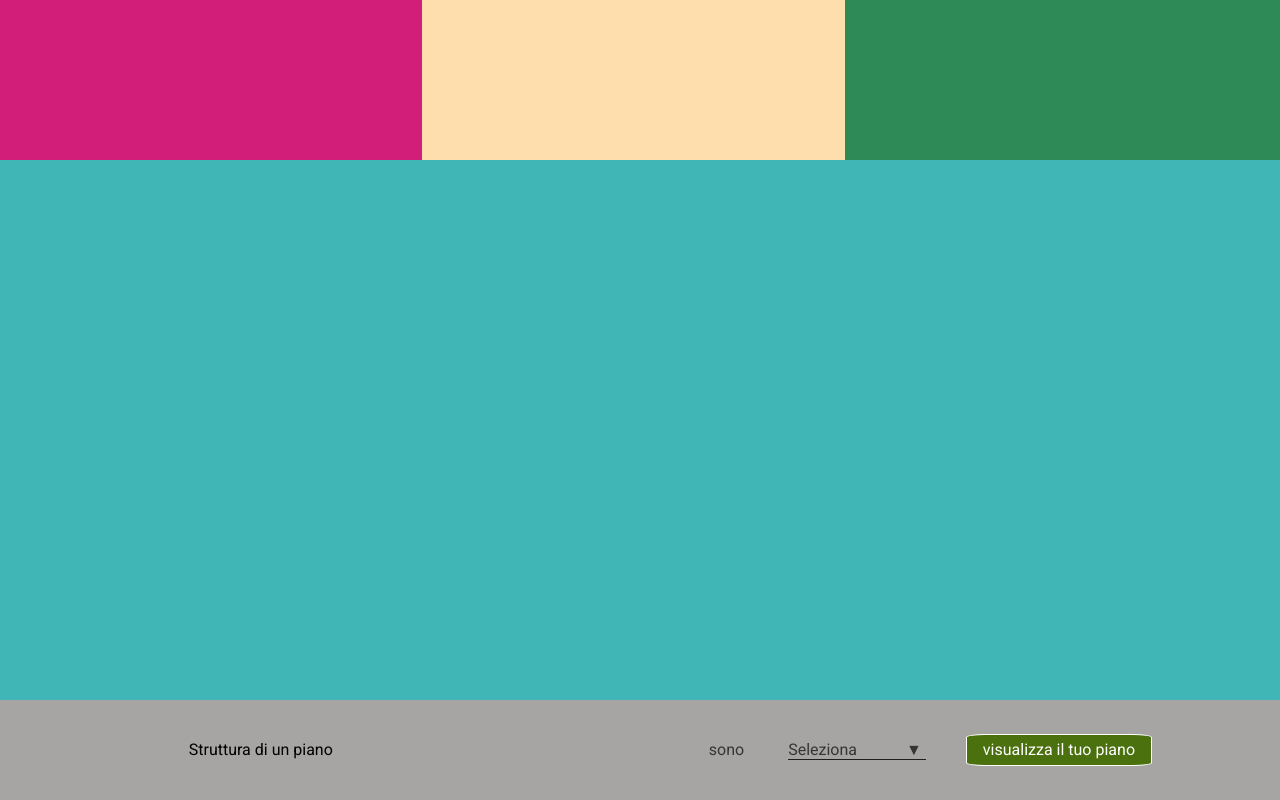
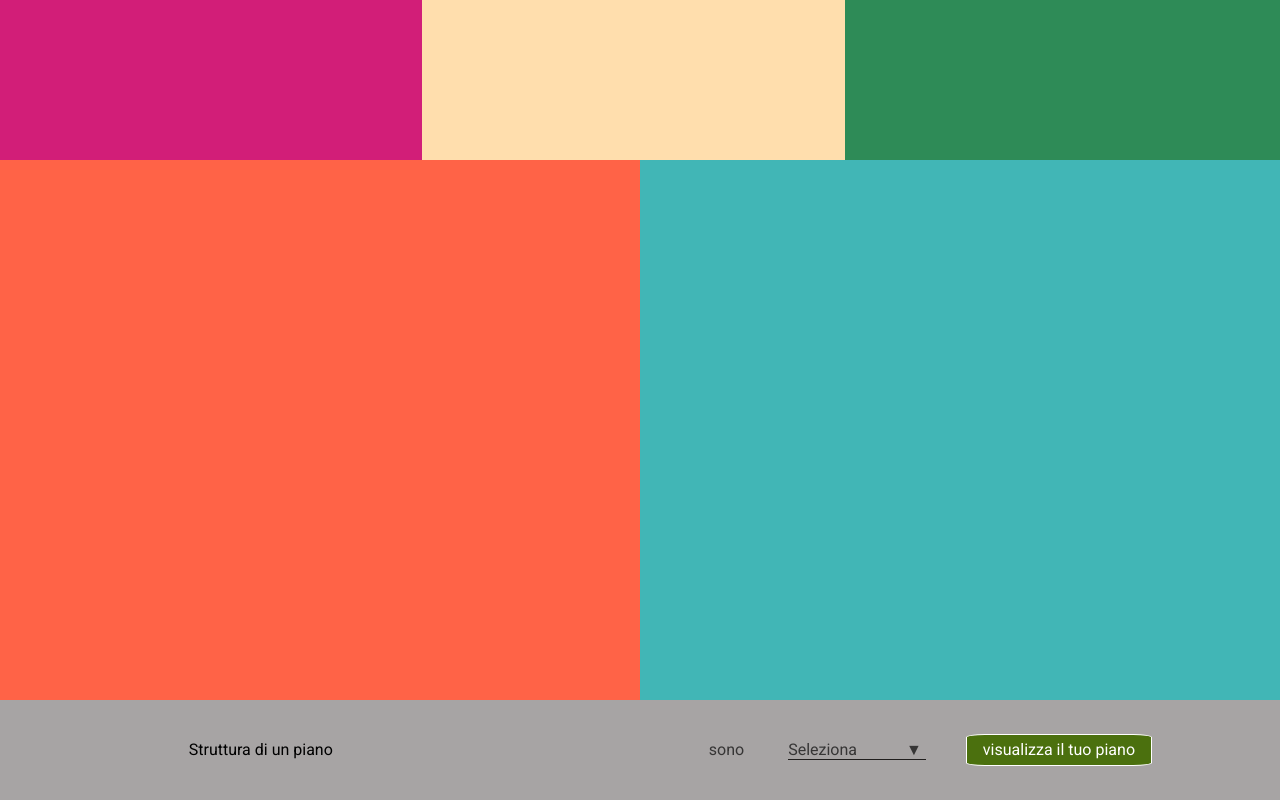
Before and after one commit to merlino79/htmlcss-fluentify, a plain HTML site: page index.html in a window 1280 px wide. Shown: the part 1070-1870 px from the top of the page. Drawn offline with Linux system fonts and the light colour scheme.

Commit message:
colori vioport 2

```diff
--- a/css/style.css
+++ b/css/style.css
@@ -198,6 +198,12 @@ header{
 
 }
 
+
+.vioport2 .jambatron{
+  background-color: tomato;
+  height: 540px;
+}
+
 /* footer  */
 
 
--- a/index.html
+++ b/index.html
@@ -93,6 +93,10 @@
 
   <section class="vioport2">
 
+    <div class="jambatron"></div>
+
+
+
   </section>
 
 
```
